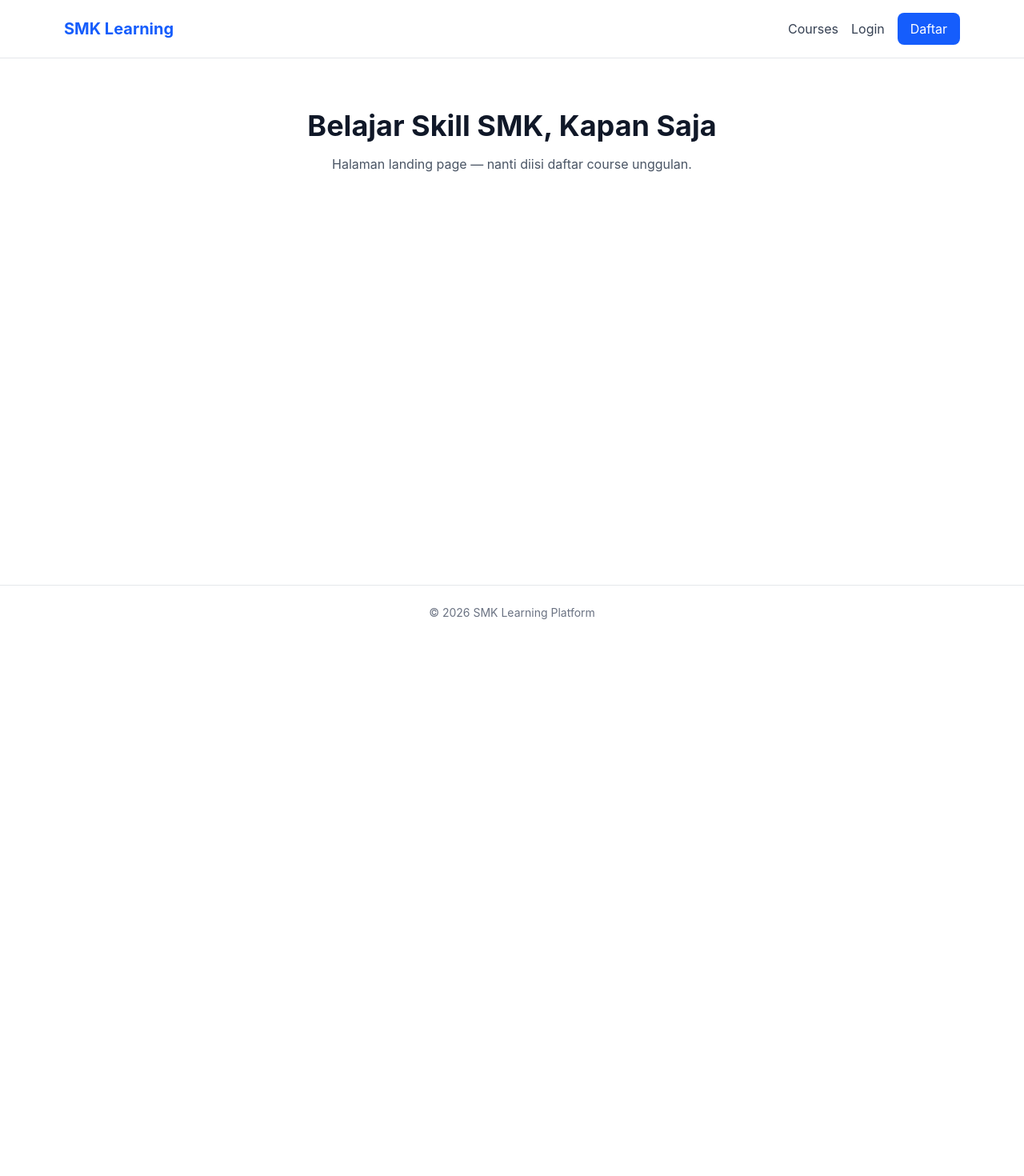
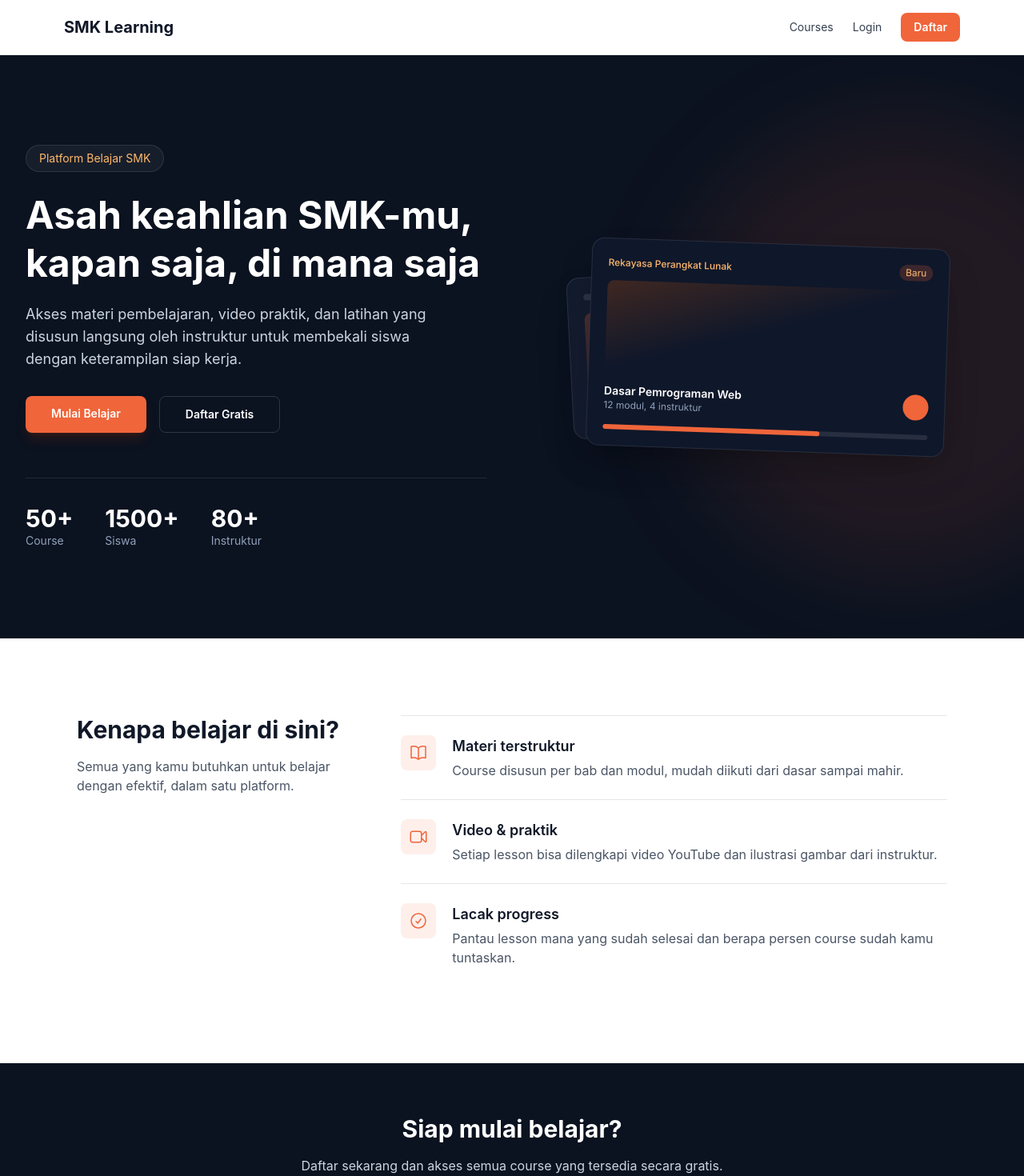
Before and after one commit to naubass/SMKN-E-Learning-Course, a React (Vite) app in the folder client/: page / in a window 1280 px wide. Shown: the top 1470 px of the page at 80% size. Before the commit the page ends 800 px from the top, so only its background shows below. Built offline with nearby package versions, Linux system fonts and the light colour scheme.

Commit message:
add landing page

```diff
--- a/client/src/layouts/MainLayout.jsx
+++ b/client/src/layouts/MainLayout.jsx
@@ -3,21 +3,21 @@ import { Outlet, Link } from 'react-router-dom';
 function MainLayout() {
   return (
     <div className="min-h-screen flex flex-col">
-      <header className="border-b border-gray-200">
+      <header className="sticky top-0 z-50 border-b border-gray-200 bg-white">
         <nav className="max-w-6xl mx-auto px-4 py-4 flex items-center justify-between">
-          <Link to="/" className="font-bold text-xl text-blue-600">
+          <Link to="/" className="font-bold text-xl text-gray-900">
             SMK Learning
           </Link>
-          <div className="flex gap-4 items-center">
-            <Link to="/courses" className="text-gray-700 hover:text-blue-600">
+          <div className="flex gap-6 items-center">
+            <Link to="/courses" className="text-sm text-gray-700 hover:text-[#F0653A]">
               Courses
             </Link>
-            <Link to="/login" className="text-gray-700 hover:text-blue-600">
+            <Link to="/login" className="text-sm text-gray-700 hover:text-[#F0653A]">
               Login
             </Link>
             <Link
               to="/register"
-              className="bg-blue-600 text-white px-4 py-2 rounded-lg hover:bg-blue-700"
+              className="rounded-lg bg-[#F0653A] px-4 py-2 text-sm font-semibold text-white transition hover:bg-[#d8552c]"
             >
               Daftar
             </Link>
--- a/client/src/pages/Home.jsx
+++ b/client/src/pages/Home.jsx
@@ -1,12 +1,183 @@
+import { Link } from 'react-router-dom';
+
+const features = [
+  {
+    title: 'Materi terstruktur',
+    desc: 'Course disusun per bab dan modul, mudah diikuti dari dasar sampai mahir.',
+    icon: (
+      <path strokeLinecap="round" strokeLinejoin="round" d="M12 6.042A8.967 8.967 0 006 3.75c-1.052 0-2.062.18-3 .512v14.25A8.987 8.987 0 016 18c2.305 0 4.408.867 6 2.292m0-14.25a8.966 8.966 0 016-2.292c1.052 0 2.062.18 3 .512v14.25A8.987 8.987 0 0018 18a8.967 8.967 0 00-6 2.292m0-14.25v14.25" />
+    ),
+  },
+  {
+    title: 'Video & praktik',
+    desc: 'Setiap lesson bisa dilengkapi video YouTube dan ilustrasi gambar dari instruktur.',
+    icon: (
+      <path strokeLinecap="round" strokeLinejoin="round" d="M15.75 10.5l4.72-4.72a.75.75 0 011.28.53v11.38a.75.75 0 01-1.28.53l-4.72-4.72M4.5 18.75h9a2.25 2.25 0 002.25-2.25v-9a2.25 2.25 0 00-2.25-2.25h-9A2.25 2.25 0 002.25 7.5v9a2.25 2.25 0 002.25 2.25z" />
+    ),
+  },
+  {
+    title: 'Lacak progress',
+    desc: 'Pantau lesson mana yang sudah selesai dan berapa persen course sudah kamu tuntaskan.',
+    icon: (
+      <path strokeLinecap="round" strokeLinejoin="round" d="M9 12.75L11.25 15 15 9.75M21 12a9 9 0 11-18 0 9 9 0 0118 0z" />
+    ),
+  },
+];
+
 function Home() {
   return (
-    <div className="max-w-6xl mx-auto px-4 py-16 text-center">
-      <h1 className="text-4xl font-bold text-gray-900">
-        Belajar Skill SMK, Kapan Saja
-      </h1>
-      <p className="mt-4 text-gray-600">
-        Halaman landing page — nanti diisi daftar course unggulan.
-      </p>
+    <div className="bg-white">
+      {/* Hero */}
+      <section className="relative overflow-hidden bg-[#0B1220]">
+        <div className="pointer-events-none absolute -right-32 top-1/2 h-[560px] w-[560px] -translate-y-1/2 rounded-full bg-[#F0653A]/10 blur-3xl" />
+
+        <div className="mx-auto grid max-w-7xl grid-cols-1 gap-16 px-4 py-20 sm:px-6 lg:grid-cols-2 lg:items-center lg:py-28 lg:px-8">
+          {/* Copy */}
+          <div>
+            <span className="inline-flex items-center gap-2 rounded-full border border-white/10 bg-white/5 px-4 py-1.5 text-sm text-orange-300">
+              Platform Belajar SMK
+            </span>
+
+            <h1 className="mt-6 text-3xl font-bold leading-tight text-white sm:text-4xl md:text-5xl">
+              Asah keahlian SMK-mu, kapan saja, di mana saja
+            </h1>
+
+            <p className="mt-5 max-w-lg text-lg text-slate-300">
+              Akses materi pembelajaran, video praktik, dan latihan yang
+              disusun langsung oleh instruktur untuk membekali siswa dengan
+              keterampilan siap kerja.
+            </p>
+
+            <div className="mt-8 flex flex-wrap gap-4">
+              <Link
+                to="/courses"
+                className="rounded-lg bg-[#F0653A] px-8 py-3 text-sm font-semibold text-white shadow-lg shadow-orange-900/30 transition hover:bg-[#d8552c]"
+              >
+                Mulai Belajar
+              </Link>
+              <Link
+                to="/register"
+                className="rounded-lg border border-white/15 px-8 py-3 text-sm font-semibold text-white transition hover:bg-white/5"
+              >
+                Daftar Gratis
+              </Link>
+            </div>
+
+            <div className="mt-14 flex flex-wrap gap-x-10 gap-y-4 border-t border-white/10 pt-8">
+              <div>
+                <p className="text-3xl font-bold text-white">50+</p>
+                <p className="text-sm text-slate-400">Course</p>
+              </div>
+              <div>
+                <p className="text-3xl font-bold text-white">1500+</p>
+                <p className="text-sm text-slate-400">Siswa</p>
+              </div>
+              <div>
+                <p className="text-3xl font-bold text-white">80+</p>
+                <p className="text-sm text-slate-400">Instruktur</p>
+              </div>
+            </div>
+          </div>
+
+          {/* Layered course-card mockup */}
+          <div className="relative mx-auto hidden w-full max-w-md lg:block">
+            <div className="absolute -left-6 top-8 w-full -rotate-3 rounded-2xl border border-white/10 bg-[#131B2E] p-5 shadow-2xl">
+              <div className="h-2 w-16 rounded-full bg-white/10" />
+              <div className="mt-4 h-24 rounded-lg bg-gradient-to-br from-[#F0653A]/25 to-transparent" />
+              <div className="mt-4 h-2 w-3/4 rounded-full bg-white/10" />
+              <div className="mt-2 h-2 w-1/2 rounded-full bg-white/10" />
+            </div>
+
+            <div className="relative rotate-2 rounded-2xl border border-white/10 bg-[#0F172A] p-5 shadow-2xl">
+              <div className="flex items-center justify-between">
+                <span className="text-xs font-medium text-orange-300">
+                  Rekayasa Perangkat Lunak
+                </span>
+                <span className="rounded-full bg-[#F0653A]/20 px-2 py-0.5 text-xs text-orange-300">
+                  Baru
+                </span>
+              </div>
+
+              <div className="mt-3 h-28 rounded-lg bg-gradient-to-br from-orange-500/20 via-transparent to-transparent" />
+
+              <div className="mt-4 flex items-center justify-between">
+                <div>
+                  <p className="text-sm font-semibold text-white">
+                    Dasar Pemrograman Web
+                  </p>
+                  <p className="text-xs text-slate-400">
+                    12 modul, 4 instruktur
+                  </p>
+                </div>
+                <div className="h-8 w-8 rounded-full bg-[#F0653A]" />
+              </div>
+
+              <div className="mt-4 h-1.5 w-full rounded-full bg-white/10">
+                <div className="h-1.5 w-2/3 rounded-full bg-[#F0653A]" />
+              </div>
+            </div>
+          </div>
+        </div>
+      </section>
+
+      {/* Feature rows */}
+      <section className="mx-auto max-w-6xl px-4 py-24 sm:px-6 lg:px-8">
+        <div className="grid grid-cols-1 gap-12 lg:grid-cols-[1fr_2fr] lg:gap-16">
+          <div>
+            <h2 className="text-3xl font-bold text-gray-900">
+              Kenapa belajar di sini?
+            </h2>
+            <p className="mt-4 text-gray-600">
+              Semua yang kamu butuhkan untuk belajar dengan efektif, dalam
+              satu platform.
+            </p>
+          </div>
+
+          <div className="divide-y divide-gray-200 border-t border-gray-200">
+            {features.map((f) => (
+              <div key={f.title} className="flex gap-5 py-6">
+                <div className="flex h-11 w-11 shrink-0 items-center justify-center rounded-lg bg-[#F0653A]/10 text-[#F0653A]">
+                  <svg
+                    xmlns="http://www.w3.org/2000/svg"
+                    fill="none"
+                    viewBox="0 0 24 24"
+                    strokeWidth={1.5}
+                    stroke="currentColor"
+                    className="size-6"
+                  >
+                    {f.icon}
+                  </svg>
+                </div>
+                <div>
+                  <h3 className="text-lg font-semibold text-gray-900">
+                    {f.title}
+                  </h3>
+                  <p className="mt-1 text-gray-600">{f.desc}</p>
+                </div>
+              </div>
+            ))}
+          </div>
+        </div>
+      </section>
+
+      {/* CTA banner */}
+      <section className="bg-[#0B1220]">
+        <div className="mx-auto max-w-4xl px-4 py-16 text-center sm:px-6 lg:px-8">
+          <h2 className="text-3xl font-bold text-white">
+            Siap mulai belajar?
+          </h2>
+          <p className="mt-4 text-slate-300">
+            Daftar sekarang dan akses semua course yang tersedia secara
+            gratis.
+          </p>
+          <Link
+            to="/register"
+            className="mt-8 inline-block rounded-lg bg-[#F0653A] px-8 py-3 text-sm font-semibold text-white shadow-lg shadow-orange-900/30 transition hover:bg-[#d8552c]"
+          >
+            Daftar Sekarang
+          </Link>
+        </div>
+      </section>
     </div>
   );
 }
```
